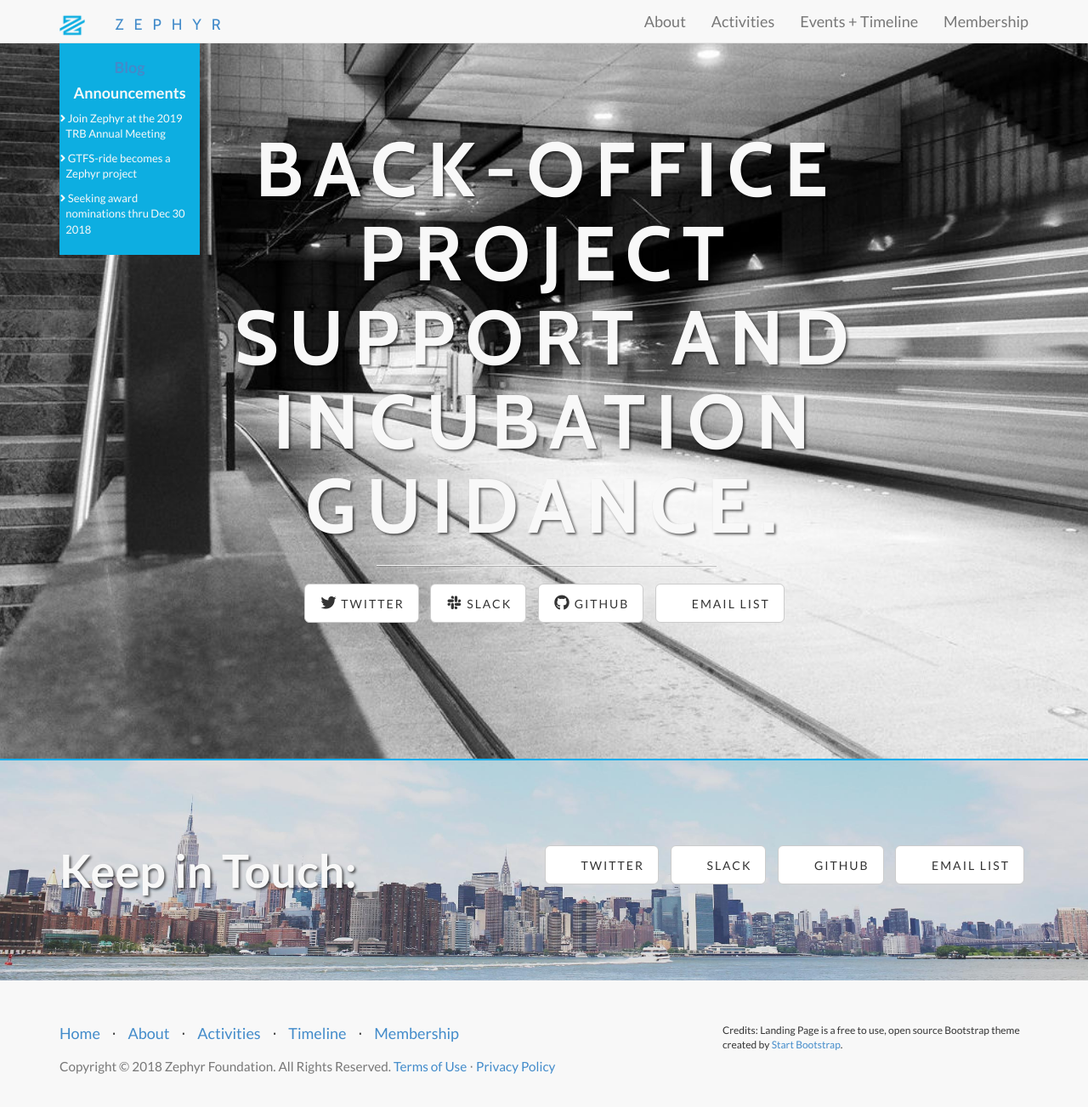
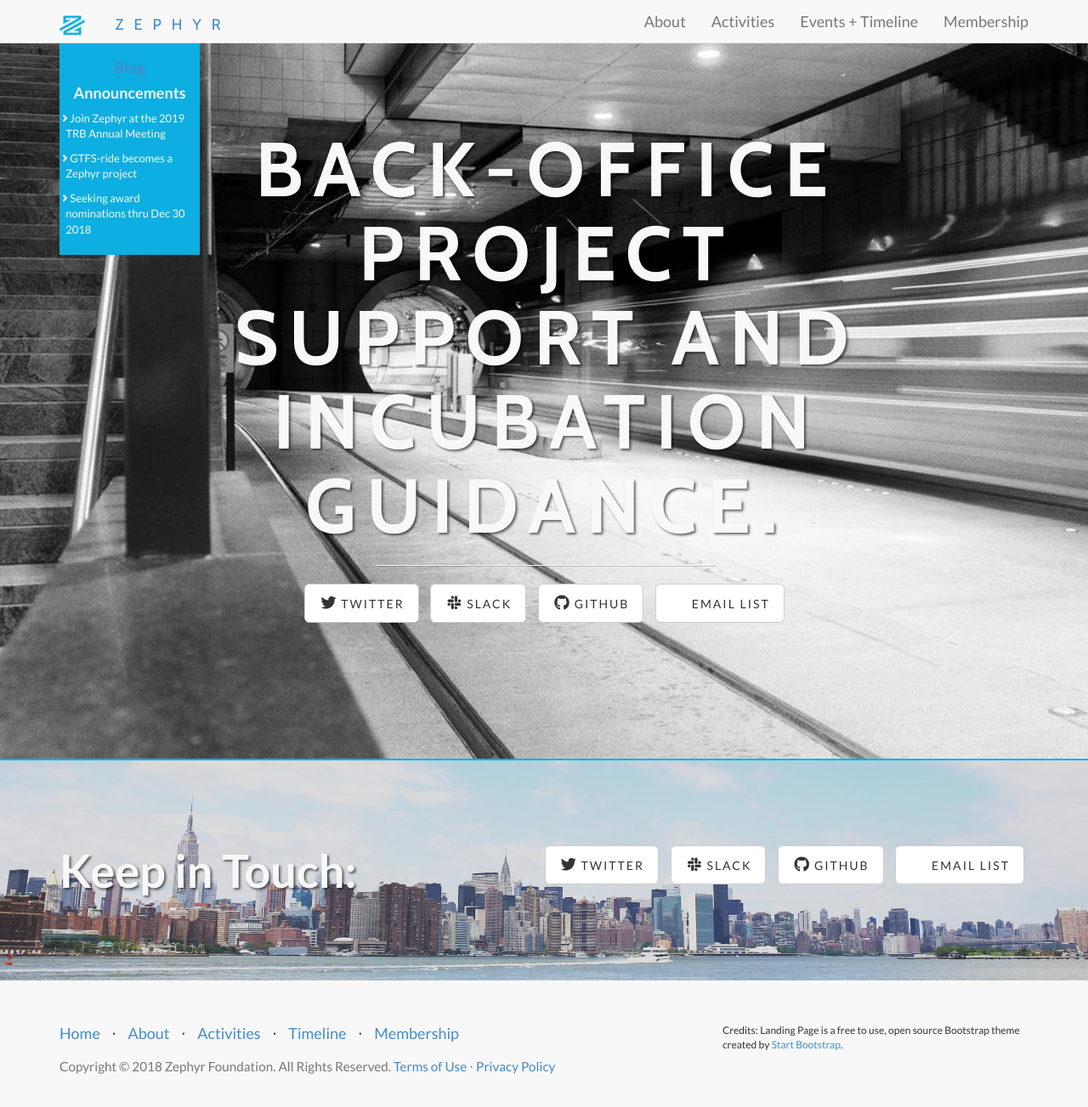
Before and after one commit to ZephyrTransport/zephyr-website, a Jekyll site: the page built from _projects/8-backoffice.md, in a window 1280 px wide and 1317 px high. Shown: the top 1303 px of the window at 85% size. Built offline with Jekyll 4.4.1, drawn with Linux system fonts in a browser that asks for light colours; nearby versions of some CDN libraries.

```diff
--- a/_includes/contact.html
+++ b/_includes/contact.html
@@ -10,7 +10,7 @@
 					<ul class="list-inline banner-social-buttons">
 						{% for social in site.social %}
 						<li>
-							<a href="{{ social.url }}" class="btn btn-default btn-lg"><i class="fa fa-{{ social.title }} fa-fw"></i> <span class="network-name">{{ social.title }}</span></a>
+							<a href="{{ social.url }}" class="btn btn-default btn-lg"><i class="fab fa-{{ social.title }} fa-fw"></i> <span class="network-name">{{ social.title }}</span></a>
 						</li>
 						{% endfor %}
 					</ul>
--- a/_includes/header.html
+++ b/_includes/header.html
@@ -50,15 +50,15 @@
 					  <h4><a href="https://medium.com/zephyrfoundation">Blog</a></h4>
             <h4>Announcements</h4>
             		 <p>
-                            <i class="fa fa-angle-right" style="color:#{{ site.highlight-text }}"  aria-hidden="true"></i>
+                            &nbsp;<i class="fa fa-angle-right" style="color:#{{ site.highlight-text }}"  aria-hidden="true"></i>
                             <a href="{{ site.baseurl }}/events/2019-TRBAM" style="color:#{{ site.highlight-text }}">Join Zephyr at the 2019 TRB Annual Meeting</a>
                       </p>
                       <p>
-                            <i class="fa fa-angle-right" style="color:#{{ site.highlight-text }}"  aria-hidden="true"></i>
+                            &nbsp<i class="fa fa-angle-right" style="color:#{{ site.highlight-text }}"  aria-hidden="true"></i>
                             <a href="{{ site.baseurl }}/projects/5-transit-ridership-standard/" style="color:#{{ site.highlight-text }}">GTFS-ride becomes a Zephyr project</a>
                       </p>
 					  <p>
-                            <i class="fa fa-angle-right" style="color:#{{ site.highlight-text }}"  aria-hidden="true"></i>
+                            &nbsp<i class="fa fa-angle-right" style="color:#{{ site.highlight-text }}"  aria-hidden="true"></i>
                             <a href="{{ site.baseurl }}/awards" style="color:#{{ site.highlight-text }}">Seeking award nominations thru Dec 30 2018</a>
                       </p>
 					</div>
```
Also changed, not shown: index.html (+14 -0 lines).
